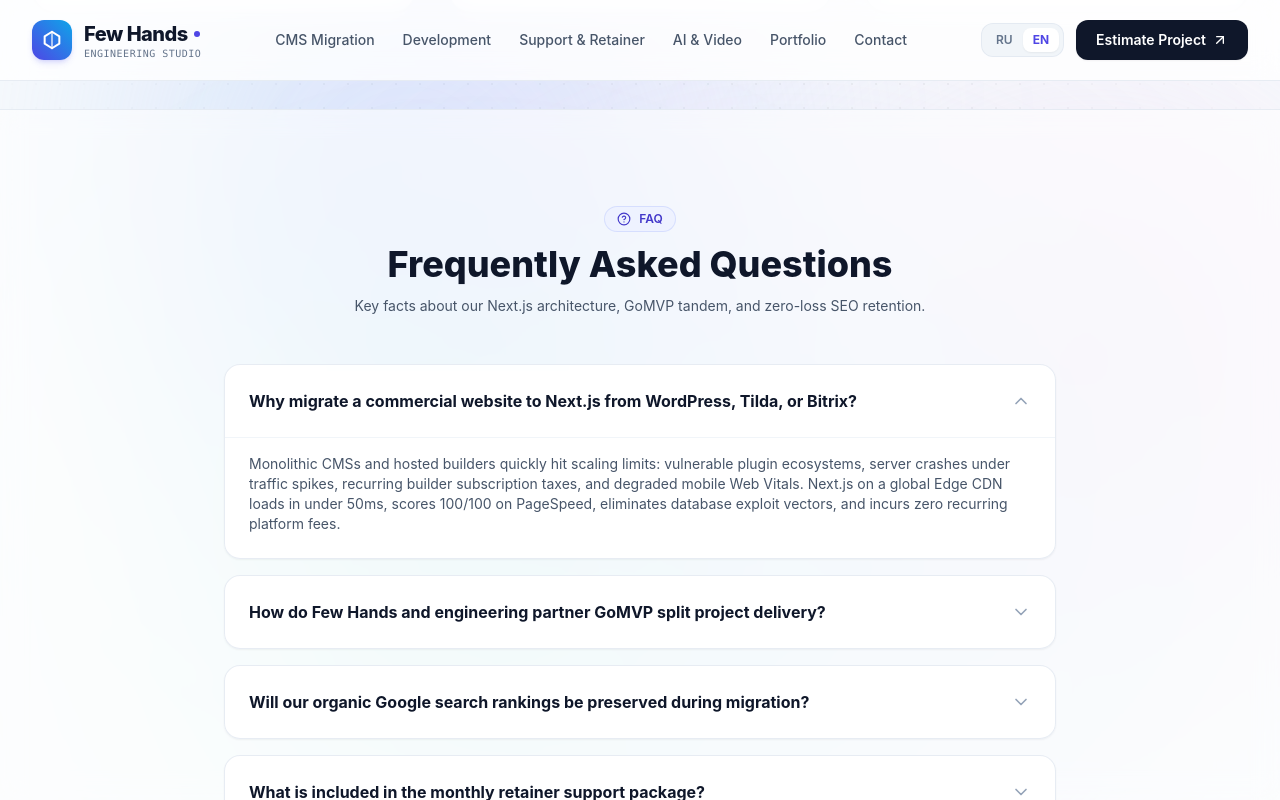
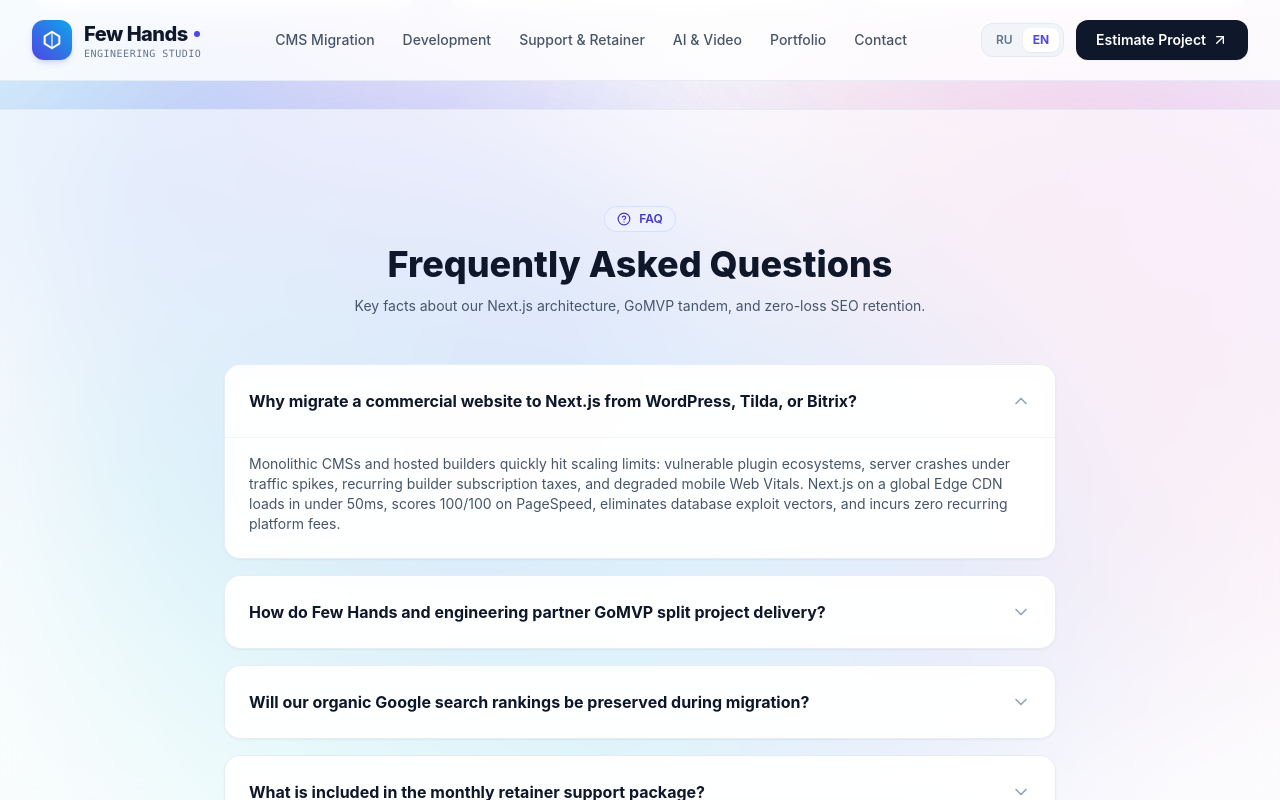
Before and after one commit to andreibdr/fewhands, a Next.js app: page / in a window 1280 px wide. Both pictures are taken after a click on the button 640 px from the left and 2629 px from the top of the page. Shown: the part 2229-3029 px from the top of the page. Built offline with nearby package versions, Linux system fonts and the light colour scheme.

Commit message:
fix(background): fix z-index layering so Aurora mesh and dot grid are fully visible, boost saturation and add interactive cursor glow

```diff
--- a/app/globals.css
+++ b/app/globals.css
@@ -10,34 +10,34 @@
 
 body {
   color: var(--foreground);
-  background: var(--background);
+  background-color: #f8fafc;
   font-family: -apple-system, BlinkMacSystemFont, "Segoe UI", Roboto, "Helvetica Neue", Arial, sans-serif;
   overflow-x: hidden;
 }
 
-/* Dot grid background texture */
+/* Crisp Dot grid background texture (Stripe & Linear style) */
 .bg-dot-grid {
-  background-image: radial-gradient(rgba(15, 23, 42, 0.08) 1.2px, transparent 1.2px);
-  background-size: 24px 24px;
+  background-image: radial-gradient(rgba(99, 102, 241, 0.22) 1.5px, transparent 1.5px);
+  background-size: 32px 32px;
 }
 
 /* Glassmorphism for clean light surfaces */
 .glass-light {
-  background: rgba(255, 255, 255, 0.82);
+  background: rgba(255, 255, 255, 0.85);
   backdrop-filter: blur(16px);
   -webkit-backdrop-filter: blur(16px);
 }
 
-/* Floating Aurora Animation Keyframes */
+/* Dynamic Aurora Movements */
 @keyframes auroraMove1 {
   0% {
     transform: translate3d(0px, 0px, 0px) scale(1);
   }
   33% {
-    transform: translate3d(40px, -60px, 0px) scale(1.08);
+    transform: translate3d(90px, -80px, 0px) scale(1.15);
   }
   66% {
-    transform: translate3d(-30px, 40px, 0px) scale(0.95);
+    transform: translate3d(-70px, 70px, 0px) scale(0.92);
   }
   100% {
     transform: translate3d(0px, 0px, 0px) scale(1);
@@ -49,10 +49,10 @@ body {
     transform: translate3d(0px, 0px, 0px) scale(1);
   }
   33% {
-    transform: translate3d(-50px, 50px, 0px) scale(0.96);
+    transform: translate3d(-100px, 90px, 0px) scale(0.9);
   }
   66% {
-    transform: translate3d(35px, -35px, 0px) scale(1.06);
+    transform: translate3d(90px, -70px, 0px) scale(1.16);
   }
   100% {
     transform: translate3d(0px, 0px, 0px) scale(1);
@@ -64,7 +64,7 @@ body {
     transform: translate3d(0px, 0px, 0px) scale(1);
   }
   50% {
-    transform: translate3d(-40px, -50px, 0px) scale(1.1);
+    transform: translate3d(-90px, -90px, 0px) scale(1.2);
   }
   100% {
     transform: translate3d(0px, 0px, 0px) scale(1);
@@ -72,16 +72,16 @@ body {
 }
 
 .animate-aurora-1 {
-  animation: auroraMove1 20s ease-in-out infinite;
+  animation: auroraMove1 13s ease-in-out infinite;
   will-change: transform;
 }
 
 .animate-aurora-2 {
-  animation: auroraMove2 26s ease-in-out infinite;
+  animation: auroraMove2 17s ease-in-out infinite;
   will-change: transform;
 }
 
 .animate-aurora-3 {
-  animation: auroraMove3 22s ease-in-out infinite;
+  animation: auroraMove3 15s ease-in-out infinite;
   will-change: transform;
 }
--- a/components/AnimatedBackground.tsx
+++ b/components/AnimatedBackground.tsx
@@ -1,31 +1,56 @@
 "use client";
 
-import React from "react";
+import React, { useState, useEffect } from "react";
 
 export const AnimatedBackground: React.FC = () => {
+  const [mousePos, setMousePos] = useState<{ x: number; y: number } | null>(null);
+
+  useEffect(() => {
+    const handleMouseMove = (e: MouseEvent) => {
+      setMousePos({ x: e.clientX, y: e.clientY });
+    };
+
+    window.addEventListener("mousemove", handleMouseMove, { passive: true });
+    return () => window.removeEventListener("mousemove", handleMouseMove);
+  }, []);
+
   return (
-    <div className="fixed inset-0 pointer-events-none -z-20 overflow-hidden bg-slate-50">
-      {/* Subtle Dot Matrix Grid with radial fade mask */}
+    <div
+      aria-hidden="true"
+      className="fixed inset-0 pointer-events-none z-0 overflow-hidden bg-slate-50/70"
+    >
+      {/* 1. Crisp Technical Dot-Matrix Grid (Stripe / Vercel style) */}
       <div
-        className="absolute inset-0 bg-dot-grid opacity-60"
+        className="absolute inset-0 bg-dot-grid opacity-75"
         style={{
-          maskImage: "radial-gradient(ellipse at 50% 30%, black 40%, transparent 80%)",
-          WebkitMaskImage: "radial-gradient(ellipse at 50% 30%, black 40%, transparent 80%)",
+          maskImage: "radial-gradient(ellipse at 50% 35%, black 60%, transparent 95%)",
+          WebkitMaskImage: "radial-gradient(ellipse at 50% 35%, black 60%, transparent 95%)",
         }}
       />
 
-      {/* Animated Floating Aurora Mesh Orbs */}
-      {/* Orb 1: Soft Sky / Indigo Blue (top-center/left) */}
-      <div className="absolute -top-[15%] left-[10%] w-[600px] h-[600px] rounded-full bg-gradient-to-tr from-sky-300/40 via-indigo-300/30 to-purple-300/20 blur-[130px] animate-aurora-1" />
+      {/* 2. Interactive Cursor Ambient Spotlight */}
+      {mousePos && (
+        <div
+          className="fixed pointer-events-none -translate-x-1/2 -translate-y-1/2 w-[550px] h-[550px] rounded-full bg-gradient-to-tr from-indigo-500/20 via-sky-400/20 to-purple-500/15 blur-[80px] transition-transform duration-150 ease-out"
+          style={{
+            left: `${mousePos.x}px`,
+            top: `${mousePos.y}px`,
+          }}
+        />
+      )}
 
-      {/* Orb 2: Soft Violet / Lavender (top-right) */}
-      <div className="absolute top-[5%] -right-[10%] w-[550px] h-[550px] rounded-full bg-gradient-to-bl from-purple-300/35 via-pink-200/25 to-blue-200/30 blur-[140px] animate-aurora-2" />
+      {/* 3. Floating Aurora Mesh Gradients (Noticeable, vibrant & animated) */}
+      {/* Orb 1: Vibrant Electric Sky / Indigo (Top Left) */}
+      <div className="absolute -top-[12%] left-[5%] w-[700px] h-[700px] rounded-full bg-gradient-to-tr from-sky-400/35 via-indigo-500/30 to-purple-500/25 blur-[100px] animate-aurora-1" />
 
-      {/* Orb 3: Soft Emerald / Cyan (mid-page accent) */}
-      <div className="absolute top-[45%] left-[20%] w-[500px] h-[500px] rounded-full bg-gradient-to-tr from-cyan-200/30 via-emerald-200/20 to-sky-200/30 blur-[120px] animate-aurora-3" />
+      {/* Orb 2: Radiant Violet / Magenta / Fuchsia (Top Right) */}
+      <div className="absolute top-[3%] -right-[8%] w-[680px] h-[680px] rounded-full bg-gradient-to-bl from-purple-500/30 via-pink-400/25 to-indigo-400/30 blur-[105px] animate-aurora-2" />
 
-      {/* Orb 4: Soft Amber / Warm Rose (bottom accent) */}
-      <div className="absolute -bottom-[10%] right-[15%] w-[650px] h-[650px] rounded-full bg-gradient-to-tl from-indigo-200/30 via-sky-200/25 to-purple-200/20 blur-[150px] animate-aurora-1" />
+      {/* Orb 3: Cyan / Emerald Neon (Mid-Page / Center) */}
+      <div className="absolute top-[42%] left-[15%] w-[620px] h-[620px] rounded-full bg-gradient-to-tr from-cyan-400/30 via-teal-300/25 to-sky-400/30 blur-[95px] animate-aurora-3" />
+
+      {/* Orb 4: Deep Royal Indigo / Lavender (Bottom Right) */}
+      <div className="absolute -bottom-[12%] right-[10%] w-[750px] h-[750px] rounded-full bg-gradient-to-tl from-indigo-500/35 via-sky-400/25 to-purple-400/30 blur-[110px] animate-aurora-1" />
     </div>
   );
 };
--- a/components/Footer.tsx
+++ b/components/Footer.tsx
@@ -9,7 +9,7 @@ export const Footer: React.FC = () => {
   const { lang } = useLanguage();
 
   return (
-    <footer className="border-t border-slate-200/80 bg-white/90 backdrop-blur-md py-16 text-slate-600">
+    <footer className="relative z-10 border-t border-slate-200/80 bg-white/80 backdrop-blur-md py-16 text-slate-600">
       <div className="max-w-7xl mx-auto px-4 sm:px-6 lg:px-8">
         <div className="grid grid-cols-2 md:grid-cols-4 gap-8 mb-12">
 
```
